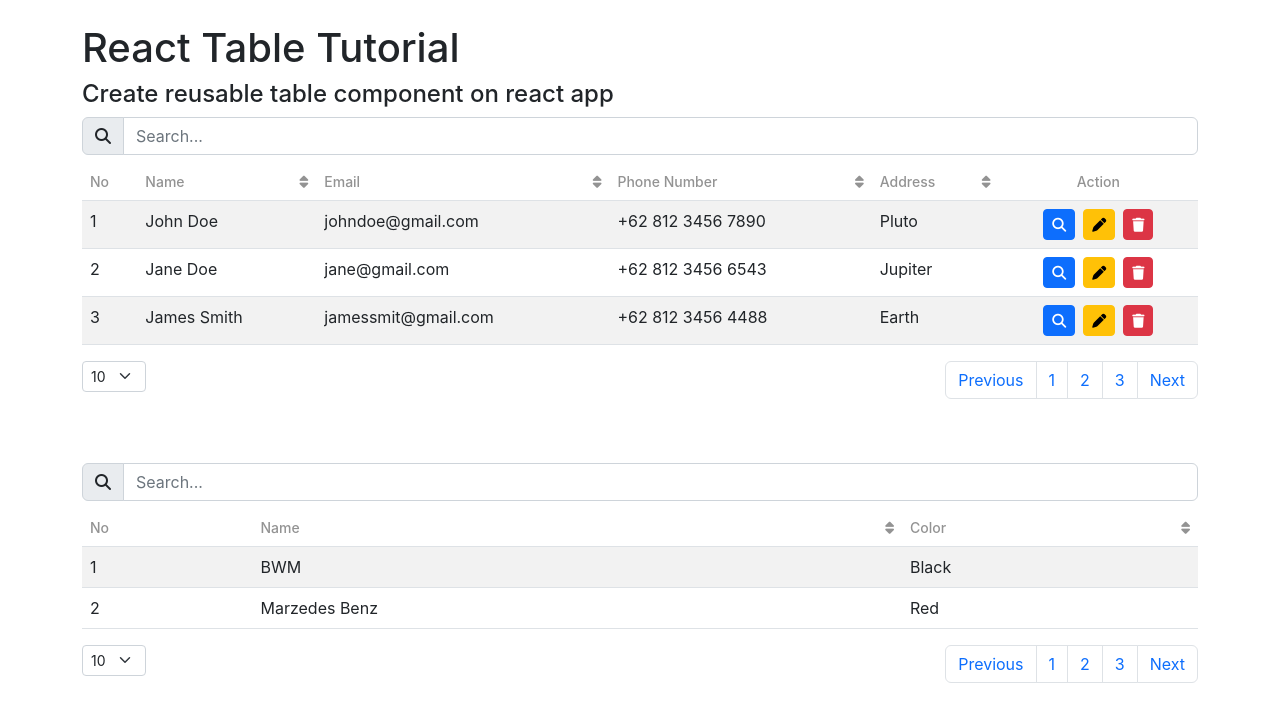
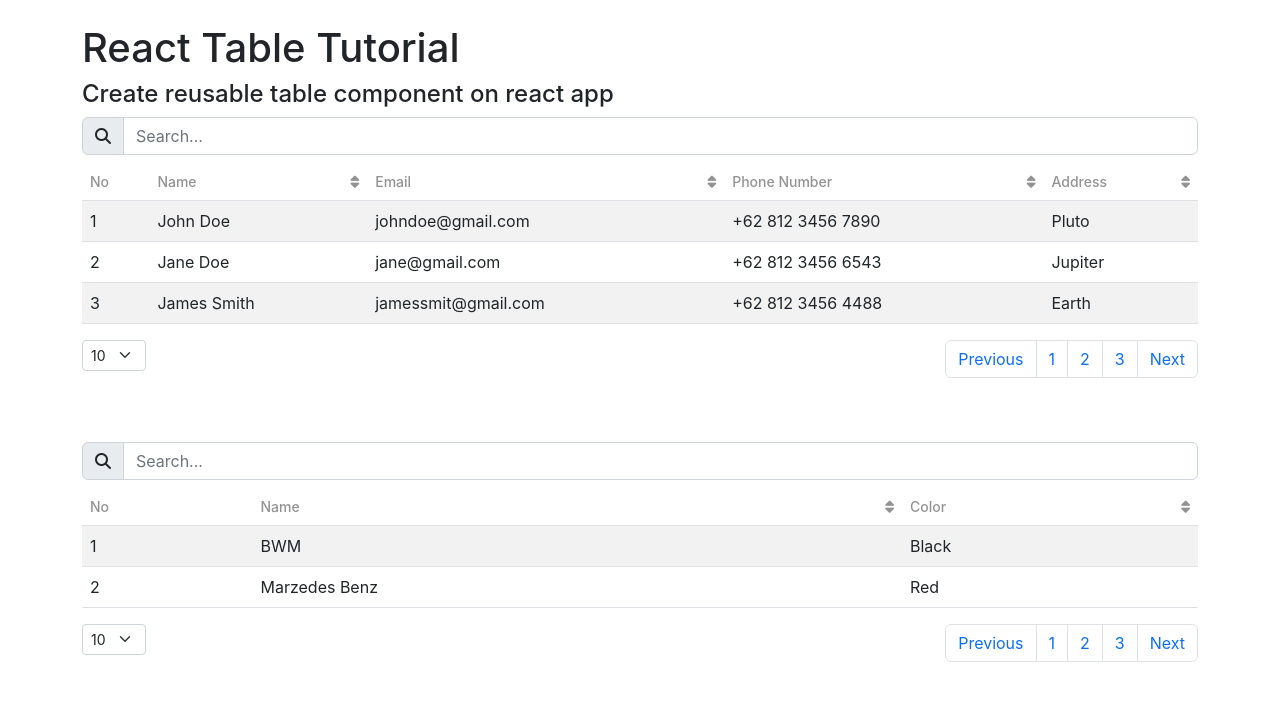
Before and after one commit to rxid-dev/rxid-table, a React (Create React App) app: page / in a window 1280 px wide. Shown: the top 722 px of the page. Built offline with nearby package versions, Linux system fonts and the light colour scheme.

Commit message:
add: merapikan kodingan

```diff
--- a/src/App.js
+++ b/src/App.js
@@ -1,90 +1,93 @@
-import React, { Fragment } from 'react';
-import './App.css';
-import { RxidTable, TableModel } from './rxid-table';
+import React, { Fragment } from "react";
+import "./App.css";
+import { RxidTable, useTable } from "./rxid-table";
 
 function App() {
-  const model = new TableModel([
-    {
-      header: 'Name',
-      field: 'name',
-    },
-    {
-      header: 'Email',
-      field: 'email',
-    },
-    {
-      header: 'Phone Number',
-      field: 'phoneNumber',
-    },
-    {
-      header: 'Address',
-      field: 'address',
-    },
-  ]);
-
-  const carModel = new TableModel([
-    {
-      header: 'Name',
-      field: 'name',
-    },
-    {
-      header: 'Color',
-      field: 'color',
-    },
-  ]);
-
   const users = [
     {
       id: 1,
-      name: 'John Doe',
-      email: 'johndoe@gmail.com',
-      phoneNumber: '+62 812 3456 7890',
-      address: 'Pluto',
+      name: "John Doe",
+      email: "johndoe@gmail.com",
+      phoneNumber: "+62 812 3456 7890",
+      address: "Pluto",
     },
     {
       id: 2,
-      name: 'Jane Doe',
-      email: 'jane@gmail.com',
-      phoneNumber: '+62 812 3456 6543',
-      address: 'Jupiter',
+      name: "Jane Doe",
+      email: "jane@gmail.com",
+      phoneNumber: "+62 812 3456 6543",
+      address: "Jupiter",
     },
     {
       id: 3,
-      name: 'James Smith',
-      email: 'jamessmit@gmail.com',
-      phoneNumber: '+62 812 3456 4488',
-      address: 'Earth',
+      name: "James Smith",
+      email: "jamessmit@gmail.com",
+      phoneNumber: "+62 812 3456 4488",
+      address: "Earth",
     },
   ];
 
   const cars = [
     {
       id: 1,
-      name: 'BWM',
-      color: 'Black',
+      name: "BWM",
+      color: "Black",
     },
     {
       id: 2,
-      name: 'Marzedes Benz',
-      color: 'Red',
+      name: "Marzedes Benz",
+      color: "Red",
     },
   ];
 
-  model.setRecords(users);
-  carModel.setRecords(cars);
+  const model = useTable({
+    columns: [
+      {
+        header: "Name",
+        field: "name",
+      },
+      {
+        header: "Email",
+        field: "email",
+      },
+      {
+        header: "Phone Number",
+        field: "phoneNumber",
+      },
+      {
+        header: "Address",
+        field: "address",
+      },
+    ],
+    records: users,
+  });
+
+  const carModel = useTable({
+    columns: [
+      {
+        header: "Name",
+        field: "name",
+      },
+      {
+        header: "Color",
+        field: "color",
+      },
+    ],
+    records: cars,
+  });
 
   const handleDelete = (record) => {
-    console.log('Info: Come from handleDelete');
+    console.log("Info: Come from handleDelete");
     console.log(record);
   };
 
   const handleEdit = (record) => {
-    console.log('Info: Come from handleEdit');
+    console.log("Info: Come from handleEdit");
     console.log(record);
   };
 
   const handleView = (record) => {
-    console.log('Info: Come from handleView');
+    console.log("Info: Come from handleView");
     console.log(record);
   };
 
--- a/src/rxid-table/RxidTable.js
+++ b/src/rxid-table/RxidTable.js
@@ -1,18 +1,7 @@
-import React, { Component } from "react";
+import React from "react";
 import "./RxidTable.css";
 
-class RxidTable extends Component {
-  constructor(props) {
-    super(props);
-    console.log(props);
-  }
-
-  handleChangeShowMaxRow(event) {
-    console.log(event);
-  }
-
-  state = {};
-  render() {
+export const RxidTable = ({ model }) => {
   return (
     <div className="rxid-table">
       <div className="rxid-table-header">
@@ -39,7 +28,7 @@ class RxidTable extends Component {
                     <span className="th-text">No</span>
                   </div>
                 </th>
-                  {this.props.model.columns.map((column, index) => {
+                {model.columns.map((column, index) => {
                   return (
                     <th className="sortable" key={index}>
                       <div className="th-content">
@@ -51,28 +40,20 @@ class RxidTable extends Component {
                     </th>
                   );
                 })}
-                  {this.props.actions && (
-                    <th className="text-center">Action</th>
-                  )}
               </tr>
             </thead>
             <tbody>
-                {this.props.model.records.map((record, indexI) => {
+              {model.records.map((record, indexI) => {
                 return (
                   <tr key={indexI}>
                     <td>{indexI + 1}</td>
-                      {this.props.model.columns.map((column, indexJ) => {
+                    {model.columns.map((column, indexJ) => {
                       return (
                         <td key={indexI + "" + indexJ}>
                           {record[column.field]}
                         </td>
                       );
                     })}
-                      {this.props.actions && (
-                        <td className="text-center">
-                          {this.props.actions(record)}
-                        </td>
-                      )}
                   </tr>
                 );
               })}
@@ -125,7 +106,4 @@ class RxidTable extends Component {
       </div>
     </div>
   );
-  }
-}
-
-export default RxidTable;
+};
--- a/src/rxid-table/index.js
+++ b/src/rxid-table/index.js
@@ -1,3 +1,3 @@
-import TableModel from "./model/TableModel";
-import RxidTable from "./RxidTable";
-export { RxidTable, TableModel };
+import { RxidTable } from "./RxidTable";
+import { useTable } from "./useTable";
+export { RxidTable, useTable };
--- a/src/rxid-table/model/TableModel.js
+++ /dev/null
@@ -1,9 +0,0 @@
-export default class TableModel {
-  constructor(columns = []) {
-    this.columns = columns;
-  }
-
-  setRecords(records) {
-    this.records = records;
-  }
-}
--- /dev/null
+++ b/src/rxid-table/useTable.js
@@ -0,0 +1,17 @@
+import { useState } from "react";
+
+export const useTable = ({ columns, records }) => {
+  const [state, setState] = useState({
+    columns: columns || [],
+    records: records || [],
+  });
+
+  const setRecords = (records) => {
+    setState((state) => ({
+      ...state,
+      records,
+    }));
+  };
+
+  return { ...state, setRecords };
+};
```
Lines whose indentation alone changed are shown as unchanged.
